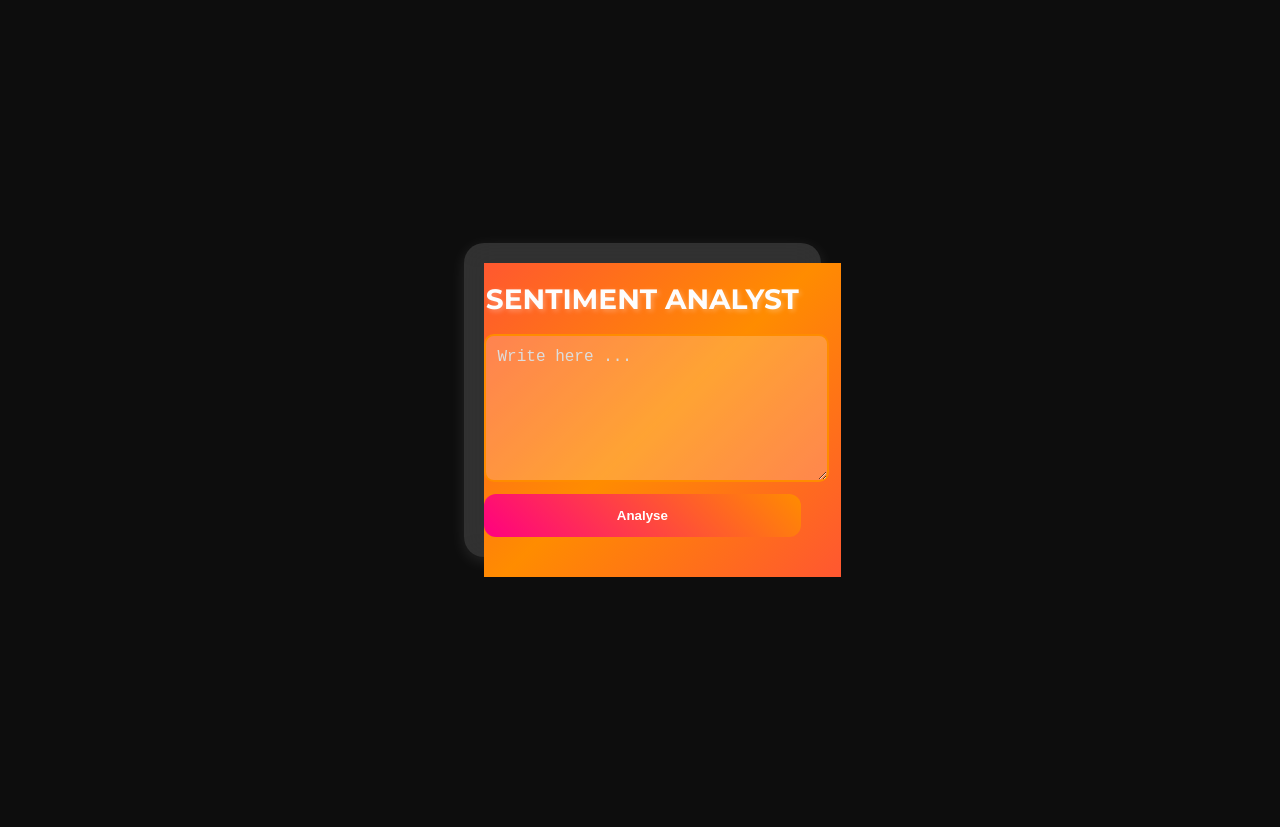
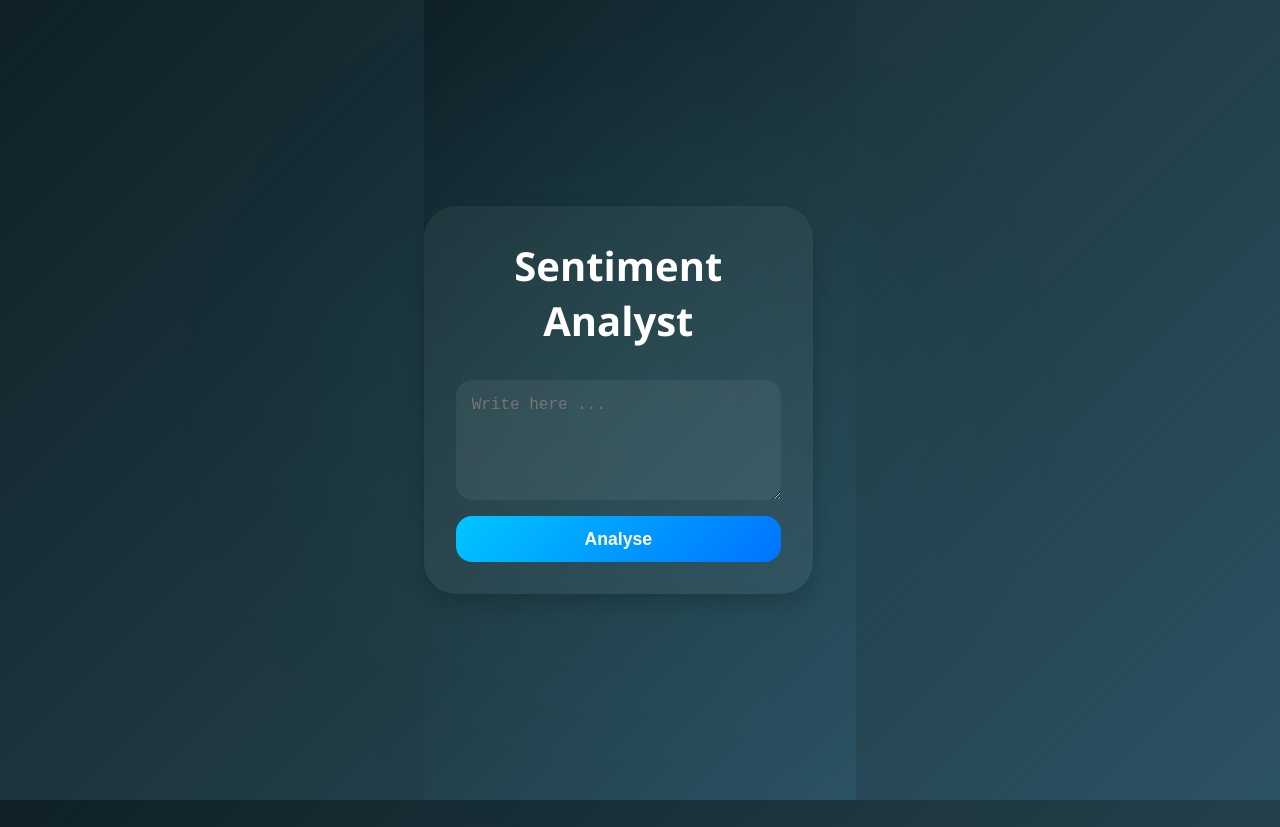
Before and after one commit to blackcat112/sentimentalBot, a React (Create React App) app in the folder frontend/: page / in a window 1280 px wide. Before the commit the page ends 800 px from the top, so only its background shows below. Built offline with nearby package versions, Linux system fonts and the light colour scheme.

Commit message:
addingBackendUrl2

```diff
--- a/frontend/src/App.css
+++ b/frontend/src/App.css
@@ -1,150 +1,132 @@
-@import url('https://fonts.googleapis.com/css2?family=Montserrat:wght@400;700&family=Roboto:wght@300;500;700&display=swap');
-
-body {
-  font-family: 'Montserrat', sans-serif;
-  background: #0d0d0d;
+/* Reset y base */
+* {
+  box-sizing: border-box;
   margin: 0;
   padding: 0;
+}
+
+body, html {
+  height: 100%;
+  font-family: 'Segoe UI', Tahoma, Geneva, Verdana, sans-serif;
+  background: linear-gradient(135deg, #0f2027, #203a43, #2c5364);
+  color: #ffffff;
   display: flex;
   justify-content: center;
   align-items: center;
-  height: 100vh;
-  overflow: hidden;
-  color: white;
 }
 
-.background-animation {
-  position: fixed;
-  width: 100%;
-  height: 100%;
-  background: linear-gradient(-45deg, #ff0080, #ff8c00, #ff0080, #1e90ff);
-  background-size: 400% 400%;
-  animation: gradientBG 6s ease infinite;
-  z-index: -1;
+/* App Container */
+.App {
+  width: 90%;
+  max-width: 600px;
+  padding: 2rem;
+  border-radius: 2rem;
+  background: rgba(255, 255, 255, 0.05);
+  backdrop-filter: blur(15px);
+  box-shadow: 0 10px 25px rgba(0, 0, 0, 0.2);
+  position: relative;
 }
 
-@keyframes gradientBG {
-  0% { background-position: 0% 50%; }
-  50% { background-position: 100% 50%; }
-  100% { background-position: 0% 50%; }
-}
-
-.App {
+/* Header */
+.App-header {
   text-align: center;
-  width: 90%;
-  max-width: 500px;
-  background: rgba(255, 255, 255, 0.15);
-  padding: 20px;
-  border-radius: 20px;
-  backdrop-filter: blur(15px);
-  box-shadow: 0px 4px 15px rgba(255, 255, 255, 0.1);
+  margin-bottom: 2rem;
 }
 
 .title {
-  font-family: 'Montserrat', sans-serif;
-  font-size: 28px;
-  font-weight: 700;
-  text-transform: uppercase;
-  color: #fdfdfd;
-  text-shadow: 2px 2px 5px rgba(255, 255, 255, 0.3);
+  font-size: 2.5rem;
+  font-weight: bold;
+  color: #ffffff;
+}
+
+/* Main Form */
+.App-main {
+  display: flex;
+  flex-direction: column;
+  gap: 1.5rem;
 }
 
 .sentiment-form {
   display: flex;
   flex-direction: column;
-  gap: 12px;
+  gap: 1rem;
 }
 
 .sentiment-textarea {
-  width: 100%;
   min-height: 120px;
-  padding: 12px;
-  border-radius: 10px;
-  border: 2px solid #ff8c00;
-  background: rgba(255, 255, 255, 0.2);
-  color: white;
-  font-size: 16px;
+  padding: 1rem;
+  border: none;
+  border-radius: 1rem;
+  font-size: 1rem;
+  resize: vertical;
+  background: #ffffff10;
+  color: #fff;
+  transition: box-shadow 0.3s ease;
 }
 
-.sentiment-textarea::placeholder {
-  color: #ddd;
+.sentiment-textarea:focus {
+  outline: none;
+  box-shadow: 0 0 0 3px #00c6ff60;
 }
 
+/* Button */
 .sentiment-button {
-  background: linear-gradient(45deg, #ff0080, #ff8c00);
+  padding: 0.8rem 1.5rem;
+  font-size: 1.1rem;
+  border: none;
+  border-radius: 1rem;
+  background: linear-gradient(135deg, #00c6ff, #0072ff);
   color: white;
-  border: none;
-  padding: 14px;
-  border-radius: 12px;
+  font-weight: bold;
   cursor: pointer;
-  font-weight: bold;
-  transition: 0.3s;
+  transition: all 0.3s ease;
 }
 
-.sentiment-button:hover {
-  background: linear-gradient(45deg, #ff8c00, #ff0080);
+.sentiment-button:disabled {
+  background: #ffffff33;
+  cursor: not-allowed;
 }
 
-.result {
-  margin-top: 20px;
-  padding: 15px;
-  border-radius: 10px;
-  font-size: 18px;
-  font-weight: bold;
+/* Error */
+.error-message {
+  color: #ff6666;
+  text-align: center;
+  font-weight: 600;
 }
 
-.sentiment-positive {
-  background-color: #27ae60;
-  color: white;
+/* Background animation */
+.background-animation {
+  position: absolute;
+  top: -50%;
+  left: -50%;
+  width: 200%;
+  height: 200%;
+  background: radial-gradient(circle at center, rgba(0,255,255,0.05), transparent 70%);
+  animation: rotateBg 30s linear infinite;
+  z-index: -1;
+  filter: blur(100px);
 }
 
-.sentiment-negative {
-  background-color: #e74c3c;
-  color: white;
+@keyframes rotateBg {
+  from {
+    transform: rotate(0deg);
+  }
+  to {
+    transform: rotate(360deg);
+  }
 }
 
-.sentiment-neutral {
-  background-color: #f1c40f;
-  color: black;
-}
-
-.love-response {
-  background-color: #ff1493;
-  color: white;
-  padding: 20px;
-  border-radius: 15px;
-}
-
-.heart-image {
-  width: 80px;
-  margin-top: 10px;
-}
-
-/* Adaptabilidad para móviles */
+/* Media Queries */
 @media (max-width: 600px) {
-  .App {
-    width: 95%;
-    padding: 15px;
+  .title {
+    font-size: 2rem;
   }
 
-  .title {
-    font-size: 24px;
+  .sentiment-button {
+    font-size: 1rem;
   }
 
   .sentiment-textarea {
-    font-size: 14px;
+    font-size: 0.95rem;
   }
-
-  .sentiment-button {
-    padding: 12px;
-  }
-
-  .result {
-    font-size: 16px;
-  }
-
-  .black-text {
-    color: black;
-  }
-
 }
--- a/frontend/src/App.js
+++ b/frontend/src/App.js
@@ -10,15 +10,30 @@ function App() {
   const [loading, setLoading] = useState(false);
   const [error, setError] = useState("");
 
+  const sentimentEmojis = {
+    Positive: "😊",
+    Neutral: "😐",
+    Negative: "😞"
+  };
+
   const handleSubmit = async (e) => {
     e.preventDefault();
-    setLoading(true);
+    setSentiment("");
     setError("");
 
+    if (!text.trim()) {
+      setError("Please enter some text to analyse.");
+      return;
+    }
 
+    setLoading(true);
 
     try {
-      const response = await axios.post("https://sentimental-api2-sentimental-bot.2.rahtiapp.fi/predict", { text });
+      const response = await axios.post(
+        "https://sentimental-api2-sentimental-bot.2.rahtiapp.fi/predict",
+        { text },
+        { headers: { "Content-Type": "application/json" } }
+      );
       setSentiment(response.data.sentiment);
     } catch (err) {
       setError("Error fetching sentiment. Check console for details.");
@@ -63,8 +78,22 @@ function App() {
             {loading ? "Analysing..." : "Analyse"}
           </motion.button>
         </form>
+
         {error && <p className="error-message">{error}</p>}
 
+        {sentiment && (
+          <motion.div
+            className="sentiment-result"
+            initial={{ scale: 0.8, opacity: 0 }}
+            animate={{ scale: 1, opacity: 1 }}
+            transition={{ duration: 0.5 }}
+          >
+            <p>
+              Sentiment Detected: <strong>{sentiment}</strong>{" "}
+              {sentimentEmojis[sentiment]}
+            </p>
+          </motion.div>
+        )}
       </motion.main>
     </div>
   );
```
